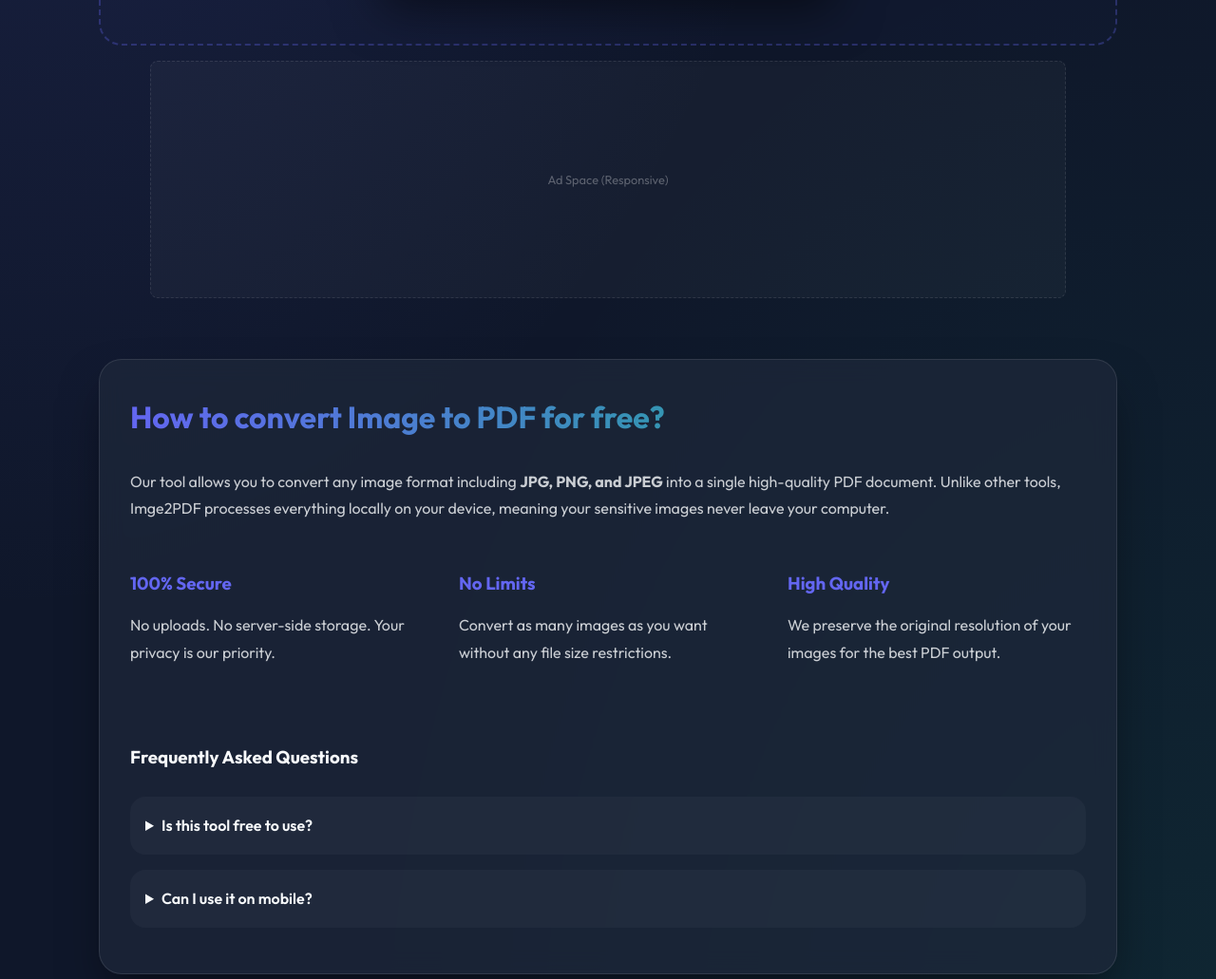
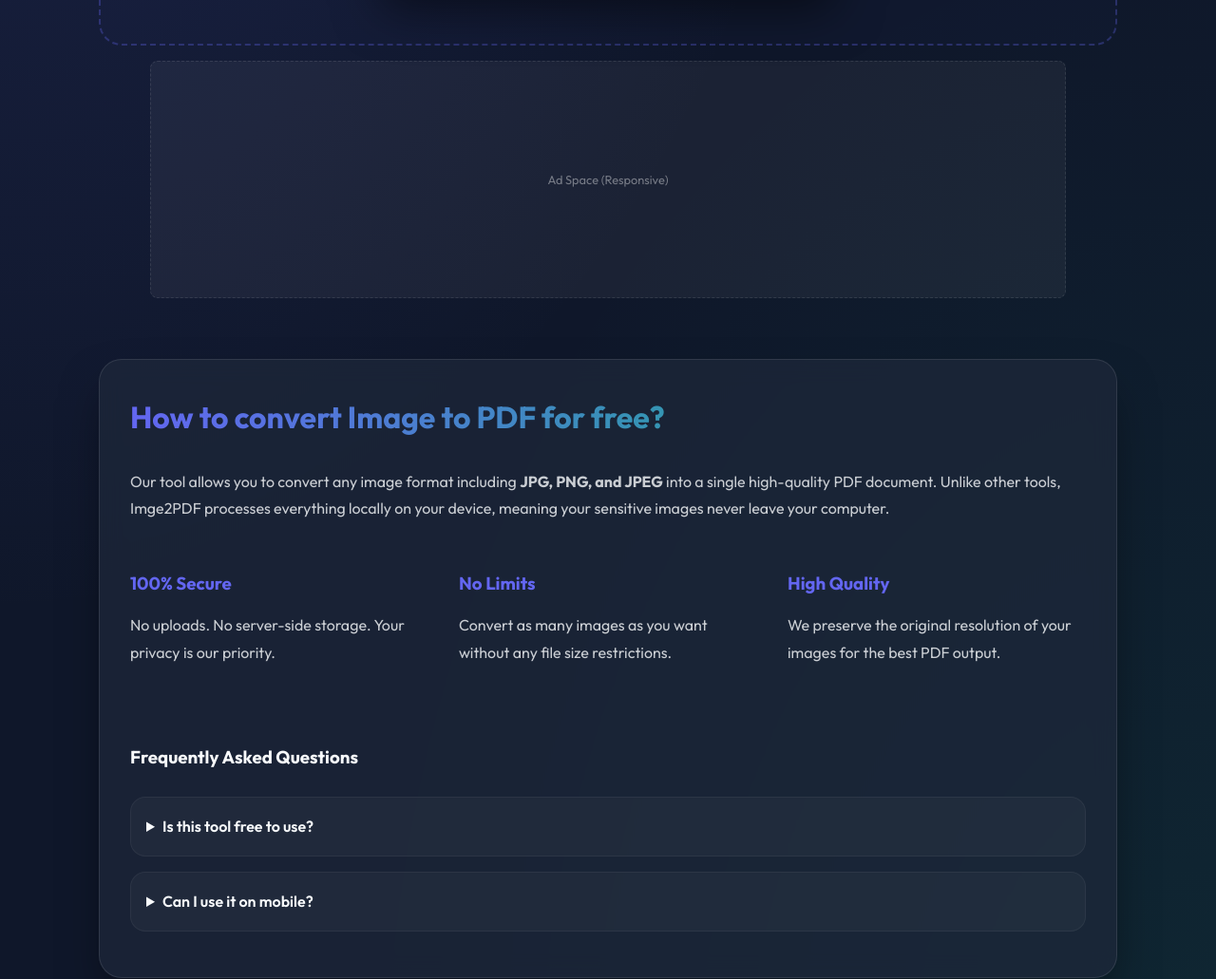
Before and after one commit to jahee24/image-to-pdf, a website built with Vite: page index.html in a window 1280 px wide. Shown: the part 614-1645 px from the top of the page at 95% size. Built offline with nearby package versions, Linux system fonts and the light colour scheme.

Commit message:
Second commit: modify css

```diff
--- a/style.css
+++ b/style.css
@@ -368,14 +368,20 @@
 }
 
 .ad-placeholder {
-    background: rgba(255, 255, 255, 0.03);
-    border: 1px dashed rgba(255, 255, 255, 0.1);
+    background: rgba(0, 0, 0, 0.05);
+    border: 1px dashed rgba(0, 0, 0, 0.1);
     border-radius: 8px;
-    color: rgba(255, 255, 255, 0.3);
+    color: rgba(0, 0, 0, 0.4);
     font-size: 0.8rem;
     display: flex;
     align-items: center;
     justify-content: center;
+}
+
+body.dark .ad-placeholder {
+    background: rgba(255, 255, 255, 0.05);
+    border-color: rgba(255, 255, 255, 0.1);
+    color: rgba(255, 255, 255, 0.4);
 }
 
 .top-ad .ad-placeholder {
@@ -429,11 +435,17 @@
 }
 
 details {
-    background: rgba(255, 255, 255, 0.03);
+    background: rgba(0, 0, 0, 0.02);
+    border: 1px solid rgba(0, 0, 0, 0.05);
     border-radius: 1rem;
     padding: 1rem;
     margin-bottom: 1rem;
     cursor: pointer;
+}
+
+body.dark details {
+    background: rgba(255, 255, 255, 0.03);
+    border-color: rgba(255, 255, 255, 0.05);
 }
 
 details summary {
```
